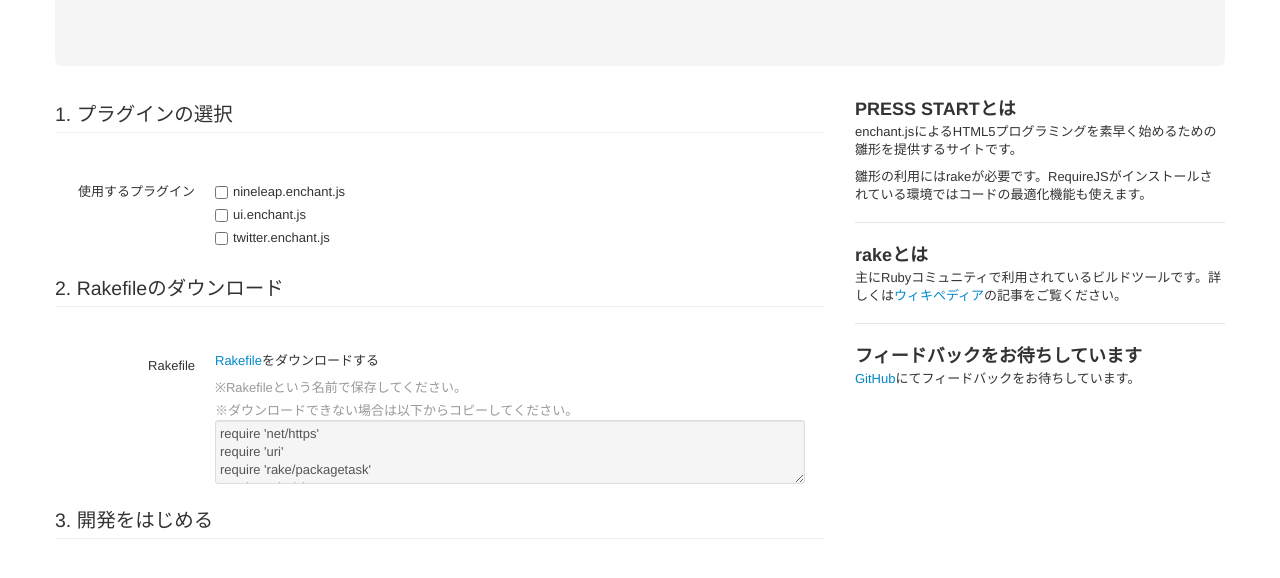
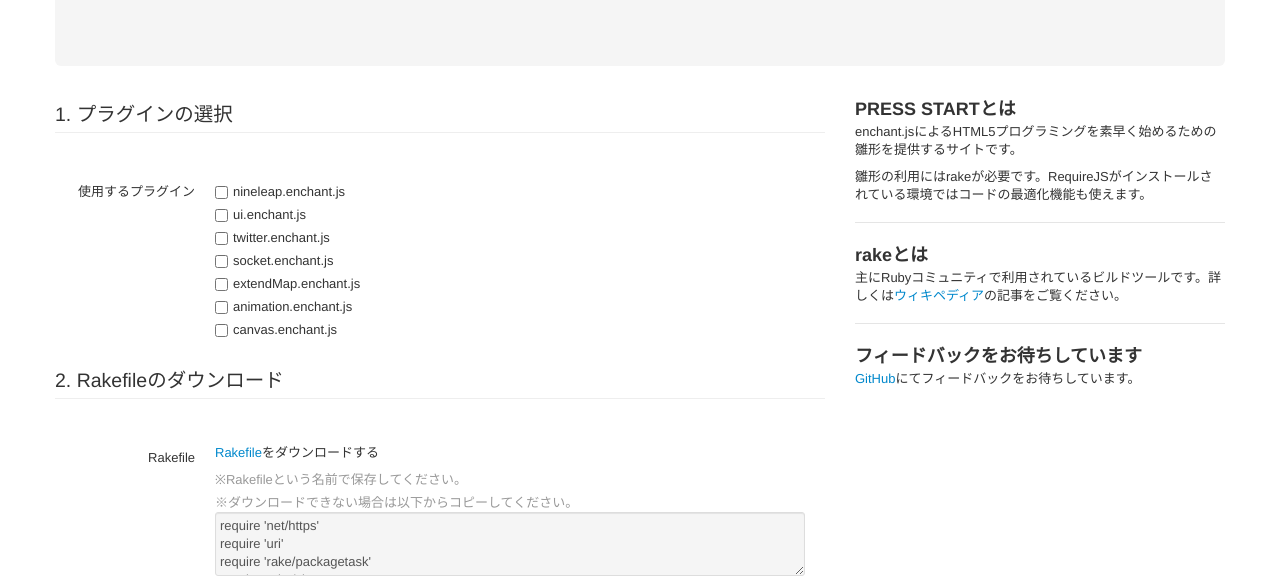
Before and after one commit to KengoTODA/press-start, a plain HTML site: page index.html in a window 1280 px wide. Shown: the part 237-815 px from the top of the page. Drawn offline with nearby package versions, Linux system fonts and the light colour scheme.

Commit message:
adding some official plugins

```diff
--- a/index.html
+++ b/index.html
@@ -115,6 +115,22 @@
                     <input type="checkbox" name="plugin" value="twitter.enchant.js" />
                     twitter.enchant.js
                   </label>
+                  <label class="checkbox">
+                    <input type="checkbox" name="plugin" value="socket.enchant.js" />
+                    socket.enchant.js
+                  </label>
+                  <label class="checkbox">
+                    <input type="checkbox" name="plugin" value="extendMap.enchant.js" />
+                    extendMap.enchant.js
+                  </label>
+                  <label class="checkbox">
+                    <input type="checkbox" name="plugin" value="animation.enchant.js" />
+                    animation.enchant.js
+                  </label>
+                  <label class="checkbox">
+                    <input type="checkbox" name="plugin" value="canvas.enchant.js" />
+                    canvas.enchant.js
+                  </label>
                 </div>
               </div>
             </fieldset>
```
